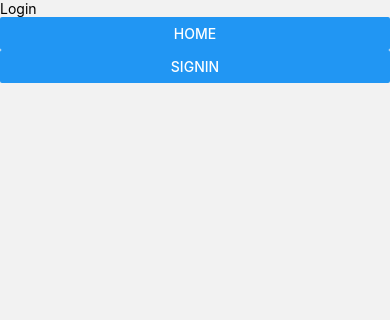
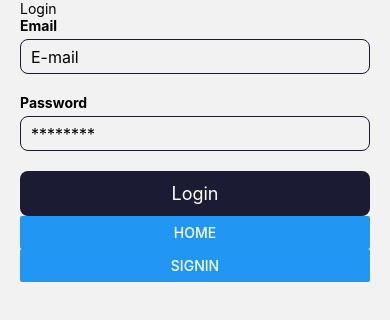
Before and after one commit to tiagofredk/U-Learning, a React Native app: screen /Login in a window 390 px wide. Shown: the top 320 px of the page. Built offline with nearby package versions, Linux system fonts and the light colour scheme.

Commit message:
undefined

```diff
--- /dev/null
+++ b/src/components/Login/FormContainer.js
@@ -0,0 +1,29 @@
+import React from 'react';
+import {
+  View,
+  StyleSheet,
+  Dimensions,
+  KeyboardAvoidingView,
+  Platform,
+} from 'react-native';
+
+const FormContainer = ({ children }) => {
+  return (
+    <KeyboardAvoidingView
+      enabled
+      behavior={Platform.OS === 'android' ? 'padding' : null}
+      style={styles.container}
+    >
+      {children}
+    </KeyboardAvoidingView>
+  );
+};
+
+const styles = StyleSheet.create({
+  container: {
+    width: Dimensions.get('window').width,
+    paddingHorizontal: 20,
+  },
+});
+
+export default FormContainer;
--- /dev/null
+++ b/src/components/Login/FormInput.js
@@ -0,0 +1,37 @@
+import React from 'react';
+import { View, StyleSheet, Text, TextInput } from 'react-native';
+
+const FormInput = props => {
+  const { placeholder, label, error } = props;
+  return (
+    <>
+      <View
+        style={{
+          flexDirection: 'row',
+          justifyContent: 'space-between',
+          marginBottom: 5,
+        }}
+      >
+        <Text style={{ fontWeight: 'bold' }}>{label}</Text>
+        {error ? (
+          <Text style={{ color: 'red', fontSize: 16 }}>{error}</Text>
+        ) : null}
+      </View>
+      <TextInput {...props} placeholder={placeholder} style={styles.input} />
+    </>
+  );
+};
+
+const styles = StyleSheet.create({
+  input: {
+    borderWidth: 1,
+    borderColor: '#1b1b33',
+    height: 35,
+    borderRadius: 8,
+    fontSize: 16,
+    paddingLeft: 10,
+    marginBottom: 20,
+  },
+});
+
+export default FormInput;
--- /dev/null
+++ b/src/components/Login/FormSubmitButton.js
@@ -0,0 +1,28 @@
+import React from 'react';
+import { View, StyleSheet, TouchableOpacity, Text } from 'react-native';
+
+const FormSubmitButton = ({ title, submitting, onPress }) => {
+  const backgroundColor = submitting
+    ? 'rgba(27,27,51,0.4)'
+    : 'rgba(27,27,51,1)';
+
+  return (
+    <TouchableOpacity
+      onPress={!submitting ? onPress : null}
+      style={[styles.container, { backgroundColor }]}
+    >
+      <Text style={{ fontSize: 18, color: '#fff' }}>{title}</Text>
+    </TouchableOpacity>
+  );
+};
+
+const styles = StyleSheet.create({
+  container: {
+    height: 45,
+    borderRadius: 8,
+    justifyContent: 'center',
+    alignItems: 'center',
+  },
+});
+
+export default FormSubmitButton;
--- a/src/components/Login/Login.js
+++ b/src/components/Login/Login.js
@@ -1,21 +1,96 @@
 import { Button, StyleSheet, Text, TextInput, View } from 'react-native'
-import React from 'react'
+import React, { useContext, useState } from 'react'
 import { SafeAreaView } from 'react-native-safe-area-context'
 import { useNavigation } from '@react-navigation/native'
+import FormContainer from './FormContainer'
+import FormInput from './FormInput'
+import { MainContext } from '../../context/MainContext'
+import FormSubmitButton from './FormSubmitButton'
 
 
 const Login = () => {
   const navigation = useNavigation();
+
+  const { setIsLoggedIn, setProfile } = useContext(MainContext);
+  const [userInfo, setUserInfo] = useState({
+    email: '',
+    password: '',
+  });
+
+  const [error, setError] = useState('');
+
+  const { email, password } = userInfo;
+
+  const handleOnChangeText = (value, fieldName) => {
+    setUserInfo({ ...userInfo, [fieldName]: value });
+  };
+
+  const isValidForm = () => {
+    if (!isValidObjField(userInfo))
+      return updateError('Required all fields!', setError);
+
+    if (!isValidEmail(email)) return updateError('Invalid email!', setError);
+
+    if (!password.trim() || password.length < 8)
+      return updateError('Password is too short!', setError);
+
+    return true;
+  };
+
+  const submitForm = async () => {
+    if (isValidForm()) {
+      try {
+        const res = await client.post('/sign-in', { ...userInfo });
+
+        if (res.data.success) {
+          setUserInfo({ email: '', password: '' });
+          setProfile(res.data.user);
+          setIsLoggedIn(true);
+        }
+
+        console.log(res.data);
+      } catch (error) {
+        console.log(error);
+      }
+    }
+  };
+
   return (
+    <FormContainer>
     <SafeAreaView>
       <Text>Login</Text>
-      {/* <TextInput value="text" /> */}
+
+      <FormInput
+        value={email}
+        onChangeText={value => handleOnChangeText(value, 'email')}
+        label='Email'
+        placeholder='E-mail'
+        autoCapitalize='none'
+      />
+      <FormInput
+        value={password}
+        onChangeText={value => handleOnChangeText(value, 'password')}
+        label='Password'
+        placeholder='********'
+        autoCapitalize='none'
+        secureTextEntry
+      />
+      <FormSubmitButton onPress={submitForm} title='Login' />
+
       <Button onPress={()=> navigation.navigate("Home") } title="Home"/>
       <Button onPress={()=> navigation.navigate("Signin") } title="Signin"/>
     </SafeAreaView>
+    </FormContainer>
   )
 }
 
 export default Login
 
-const styles = StyleSheet.create({})
+const styles = StyleSheet.create({
+  input: {
+    height: 40,
+    margin: 12,
+    borderWidth: 1,
+    padding: 10,
+  },
+})
--- a/src/context/MainContext.js
+++ b/src/context/MainContext.js
@@ -1,17 +1,21 @@
-import { useNavigation } from "@react-navigation/native";
 import React, { useContext, useState } from "react";
 
 export const MainContext = React.createContext();
 
 export const MainContextProvider = ({ children }) => {
   const [user, setUser] = useState("This is a context value");
-  const navigation = useNavigation();
+  const [isLogedIn, setIsLogedIn ] = useState(false);
+  const [profile, setProfile] = useState("");
 
   return (
     <MainContext.Provider
       value={{
         user,
-        setUser
+        setUser,
+        isLogedIn,
+        setIsLogedIn,
+        profile,
+        setProfile
       }}
     >
       {children}
```
